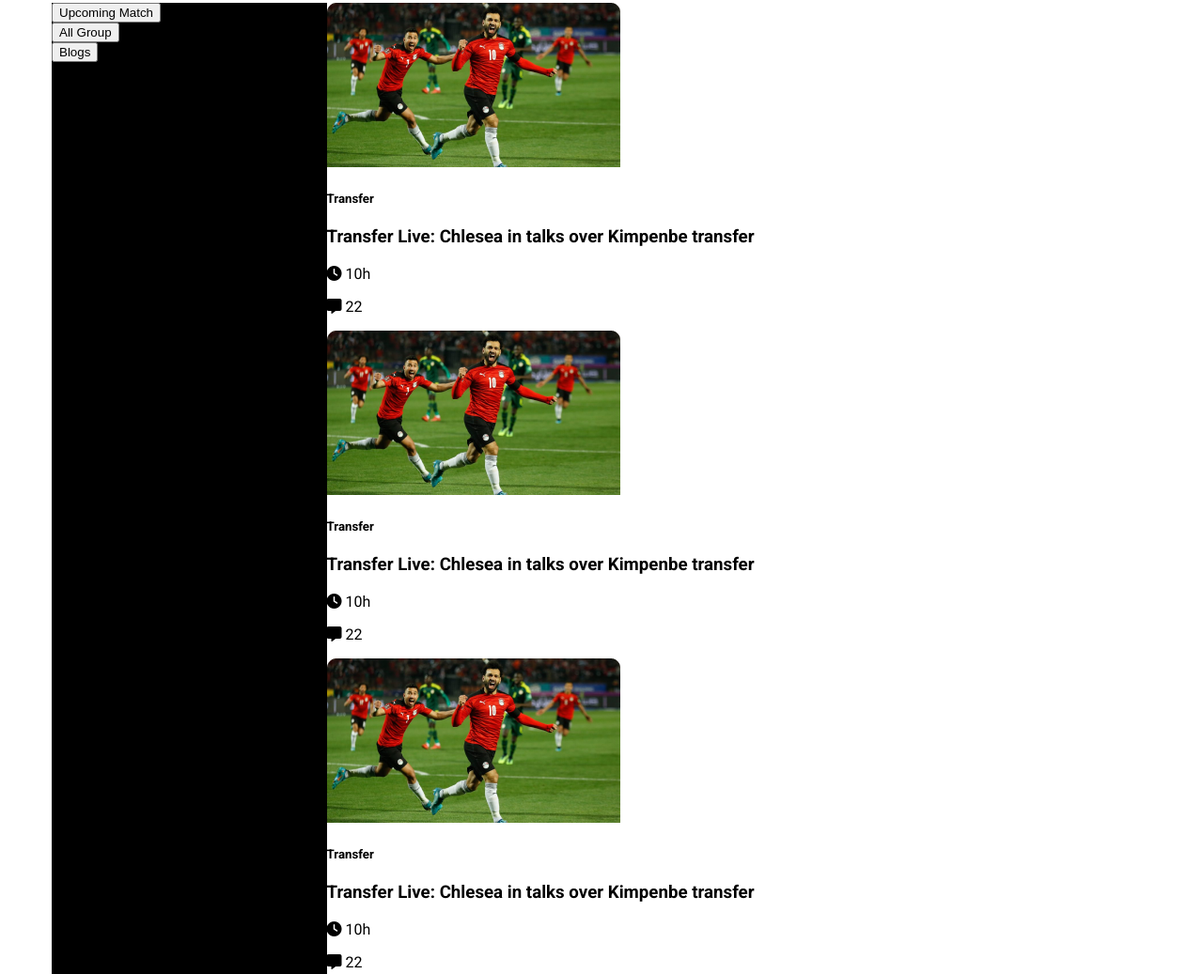
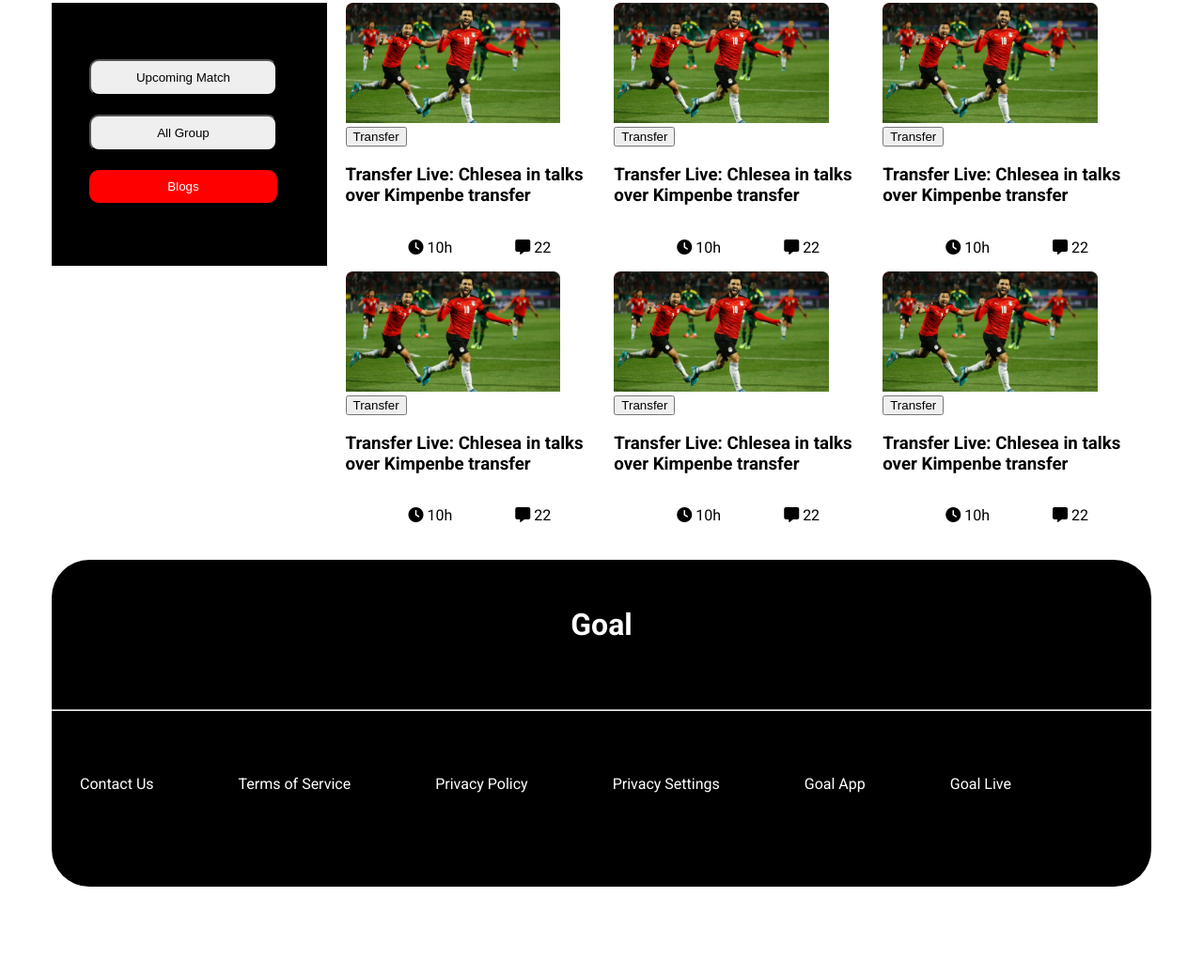
Before and after one commit to reaz950/asserment-02, a plain HTML site: page index.html in a window 1280 px wide. Shown: the part 533-1570 px from the top of the page at 94% size. After the commit the page ends 1485 px from the top, so only its background shows below. Drawn offline with Linux system fonts and the light colour scheme.

```diff
--- a/index.html
+++ b/index.html
@@ -13,6 +13,7 @@
     <script src="https://kit.fontawesome.com/e2d38cf851.js" crossorigin="anonymous"></script>
 
     <link rel="stylesheet" href="style.css">
+    <link rel="stylesheet" href="responsive.css">
     <title>World Cup 2022</title>
 </head>
 <body>
@@ -34,12 +35,12 @@
         <div class="buttn-group">
             <button>Upcoming Match</button>
             <button>All Group</button>
-            <button>Blogs</button>
+            <button class="buttn-group-blogs">Blogs</button>
         </div>
         <div class="transfer">
             <div class="transfer-item">
                 <img src="images/Blog Image.png" alt="">
-                <h5>Transfer</h5>
+                <button>Transfer</button>
                 <h3>Transfer Live: Chlesea in talks over Kimpenbe transfer</h3>
                 <div class="transfer-icons">
                     <p><i class="fa-solid fa-clock"></i>  10h</p>
@@ -48,7 +49,7 @@
             </div>
             <div class="transfer-item">
                 <img src="images/Blog Image.png" alt="">
-                <h5>Transfer</h5>
+                <button>Transfer</button>
                 <h3>Transfer Live: Chlesea in talks over Kimpenbe transfer</h3>
                 <div class="transfer-icons">
                     <p><i class="fa-solid fa-clock"></i>  10h</p>
@@ -57,7 +58,7 @@
             </div>
             <div class="transfer-item">
                 <img src="images/Blog Image.png" alt="">
-                <h5>Transfer</h5>
+                <button>Transfer</button>
                 <h3>Transfer Live: Chlesea in talks over Kimpenbe transfer</h3>
                 <div class="transfer-icons">
                     <p><i class="fa-solid fa-clock"></i>  10h</p>
@@ -66,7 +67,7 @@
             </div>
             <div class="transfer-item">
                 <img src="images/Blog Image.png" alt="">
-                <h5>Transfer</h5>
+                <button>Transfer</button>
                 <h3>Transfer Live: Chlesea in talks over Kimpenbe transfer</h3>
                 <div class="transfer-icons">
                     <p><i class="fa-solid fa-clock"></i>  10h</p>
@@ -75,7 +76,7 @@
             </div>
             <div class="transfer-item">
                 <img src="images/Blog Image.png" alt="">
-                <h5>Transfer</h5>
+                <button>Transfer</button>
                 <h3>Transfer Live: Chlesea in talks over Kimpenbe transfer</h3>
                 <div class="transfer-icons">
                     <p><i class="fa-solid fa-clock"></i>  10h</p>
@@ -84,7 +85,7 @@
             </div>
             <div class="transfer-item">
                 <img src="images/Blog Image.png" alt="">
-                <h5>Transfer</h5>
+                <button>Transfer</button>
                 <h3>Transfer Live: Chlesea in talks over Kimpenbe transfer</h3>
                 <div class="transfer-icons">
                     <p><i class="fa-solid fa-clock"></i>  10h</p>
--- /dev/null
+++ b/responsive.css
@@ -0,0 +1,3 @@
+@media screen and (max-width: 575px) {
+    .
+}
--- a/style.css
+++ b/style.css
@@ -48,10 +48,38 @@ body{
 }
 
 .buttn-group{
+    height: 200px;
+    padding: 40px 40px;
     background-color: #000;
 }
+.buttn-group-blogs{
+    background-color: red;
+    color: #fff;
+    border: none;
+}
+
 .buttn-group button{
     display: block;
+    padding-top: 20px;
+    padding: 10px 20px;
+    width: 200px;
+    margin-top: 20px;
+    border-radius:10px ;
+}
+
+.transfer{
+    display: grid;
+    grid-template-columns: repeat(3,1fr);
+    margin-left: 20px;
+}
+
+.transfer-item img{
+    width: 80%;
+}
+
+.transfer-icons{
+    display: flex;
+    justify-content: space-evenly;
 }
 
 footer{
@@ -72,7 +100,7 @@ footer nav{
 footer nav li{
     padding-right: 30px;
     margin-right: 30px;
-    margin-left: 60px;
+    margin-left: 30px;
     margin-top: 60px;
     margin-bottom: 100px;
 }
```
